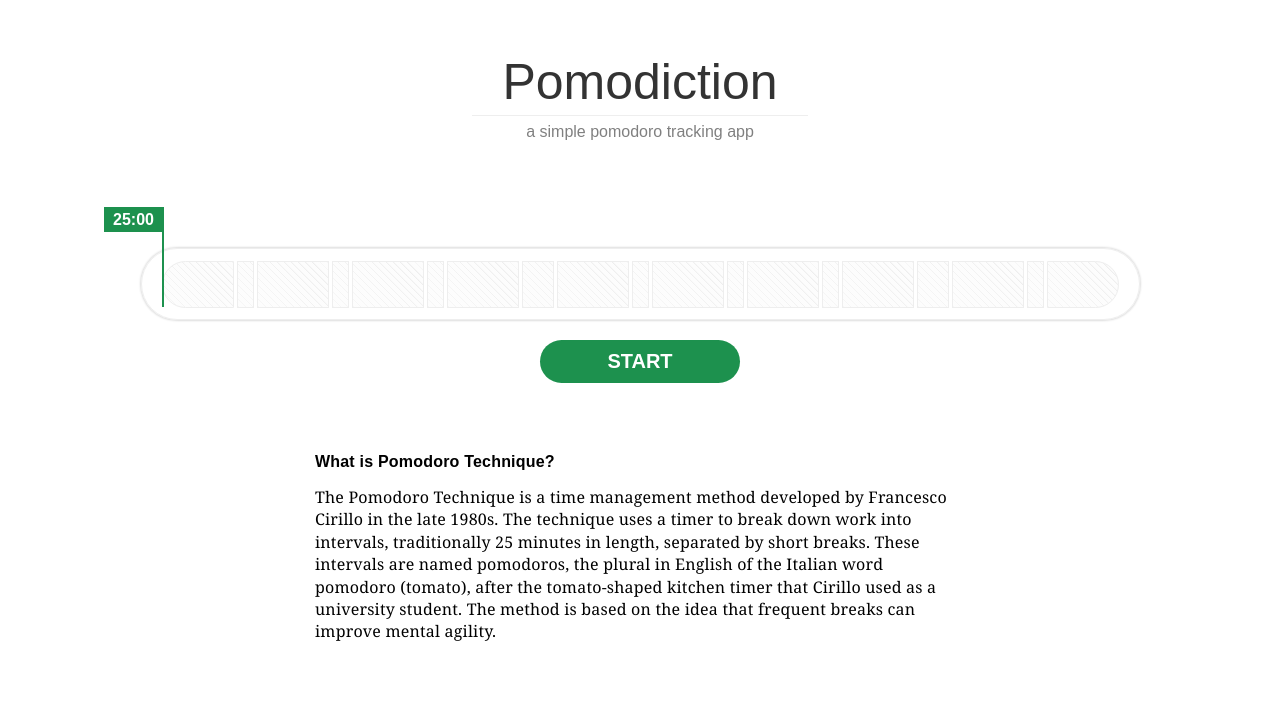
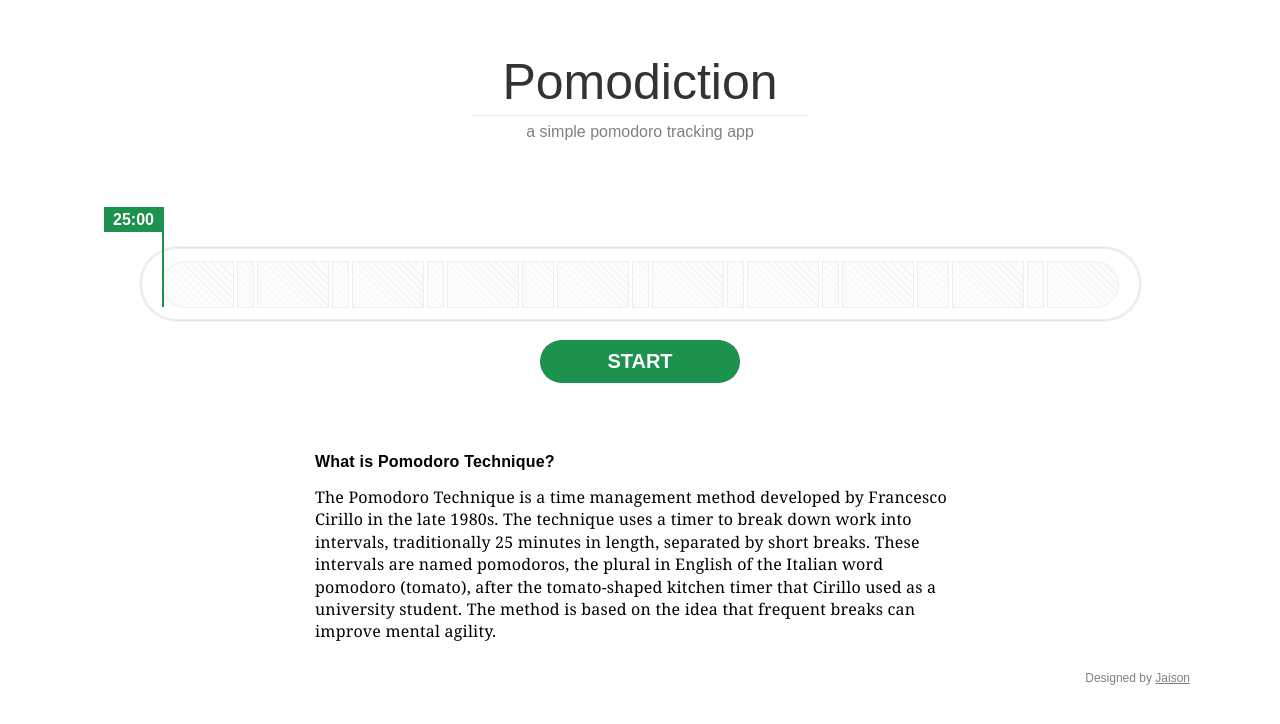
Before and after one commit to krishnau2/pomodiction, a React (Create React App) app: page / in a window 1280 px wide. Shown: the top 724 px of the page. Built offline with nearby package versions, Linux system fonts and the light colour scheme.

Commit message:
Added credit section for design - jaison.

```diff
--- a/layout-2.html
+++ b/layout-2.html
@@ -8,6 +8,8 @@
     <title>React App</title>
     <style>
       .container{
+        margin-left: auto;
+        margin-right: auto;
         width: 1100px;
         display: flex;
         flex-direction: column;
@@ -195,6 +197,16 @@
         margin-top: 15px;
         font-family: 'Georgia', sans-serif;
       }
+      .credits{
+        color: #808080;
+        font-size: 12px;
+        display: flex;
+        flex-direction: row-reverse;
+        width: 100%;
+      }
+      .credits a {
+        color: #808080;
+      }
     </style>
   </head>
   <body>
@@ -241,7 +253,9 @@
           The Pomodoro Technique is a time management method developed by Francesco Cirillo in the late 1980s. The technique uses a timer to break down work into intervals, traditionally 25 minutes in length, separated by short breaks. These intervals are named pomodoros, the plural in English of the Italian word pomodoro (tomato), after the tomato-shaped kitchen timer that Cirillo used as a university student. The method is based on the idea that frequent breaks can improve mental agility.
         </p>
       </div>
-
+      <div class="credits">
+        <p>Designed by <a href="http://jaison.info/" target="_blank">Jaison</a></p>
+      </div>
     </div>
   </body>
 </html>
--- a/src/App.css
+++ b/src/App.css
@@ -184,6 +184,16 @@
   margin-top: 15px;
   font-family: 'Georgia', sans-serif;
 }
+.credits{
+  color: #808080;
+  font-size: 12px;
+  display: flex;
+  flex-direction: row-reverse;
+  width: 100%;
+}
+.credits a {
+  color: #808080;
+}
 .display-none{
   display: none;
 }
--- a/src/App.js
+++ b/src/App.js
@@ -129,7 +129,8 @@ class App extends Component {
 
     this.setState({completedBlock: this.state.completedBlock + 1,
                     timerStartingPosition: timerStartingPosition,
-                    timerLeft: timerLeft});
+                    timerLeft: timerLeft,
+                    progressbarLeft: 0});
 
     this.sendNotification();
     let newDuration = this.currentDuration();
@@ -226,6 +227,9 @@ class App extends Component {
             The Pomodoro Technique is a time management method developed by Francesco Cirillo in the late 1980s. The technique uses a timer to break down work into intervals, traditionally 25 minutes in length, separated by short breaks. These intervals are named pomodoros, the plural in English of the Italian word pomodoro (tomato), after the tomato-shaped kitchen timer that Cirillo used as a university student. The method is based on the idea that frequent breaks can improve mental agility.
           </p>
         </div>
+        <div className="credits">
+          <p>Designed by <a href="http://jaison.info/" target="_blank">Jaison</a></p>
+        </div>
       </div>
     );
   }
```
